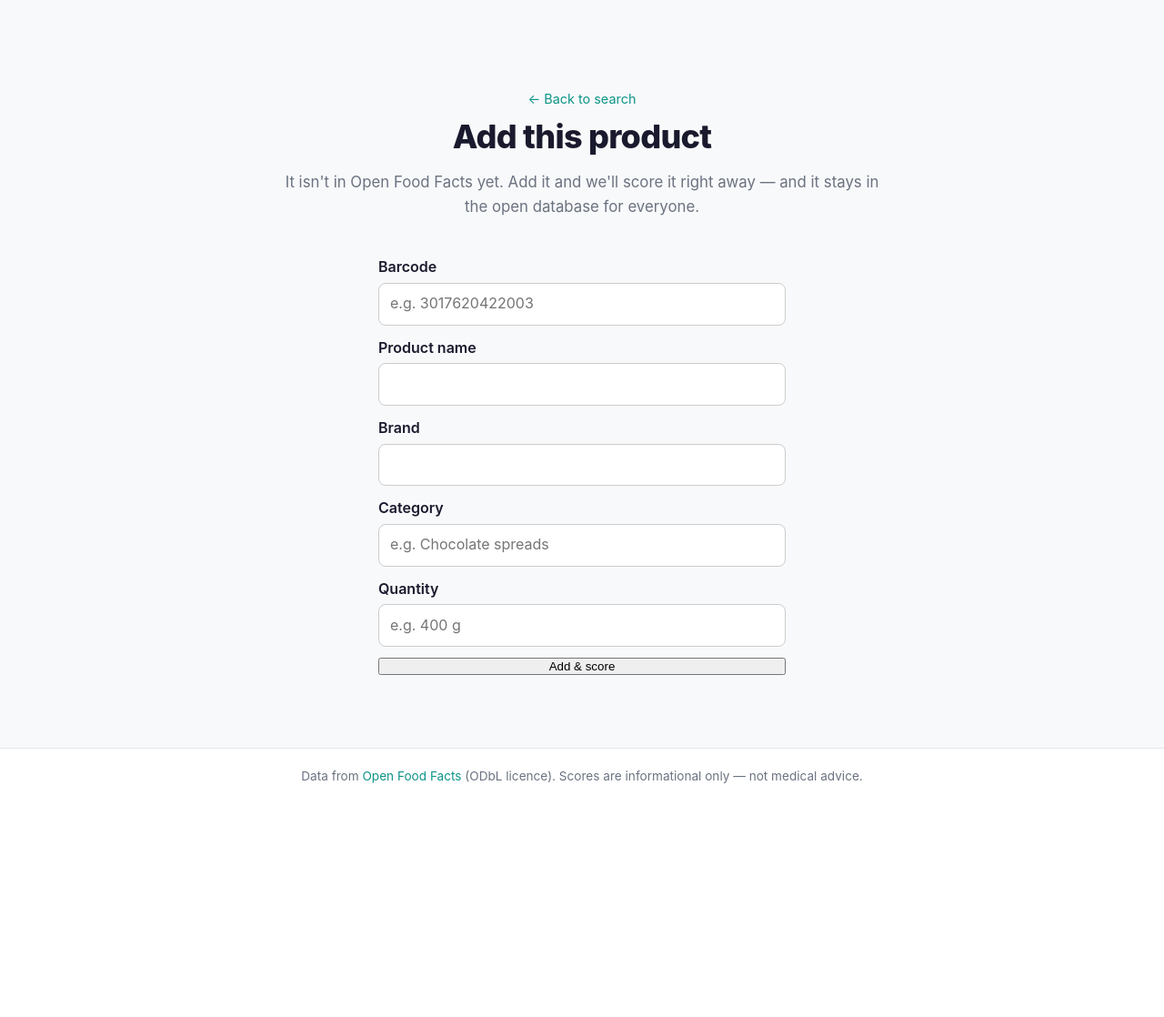
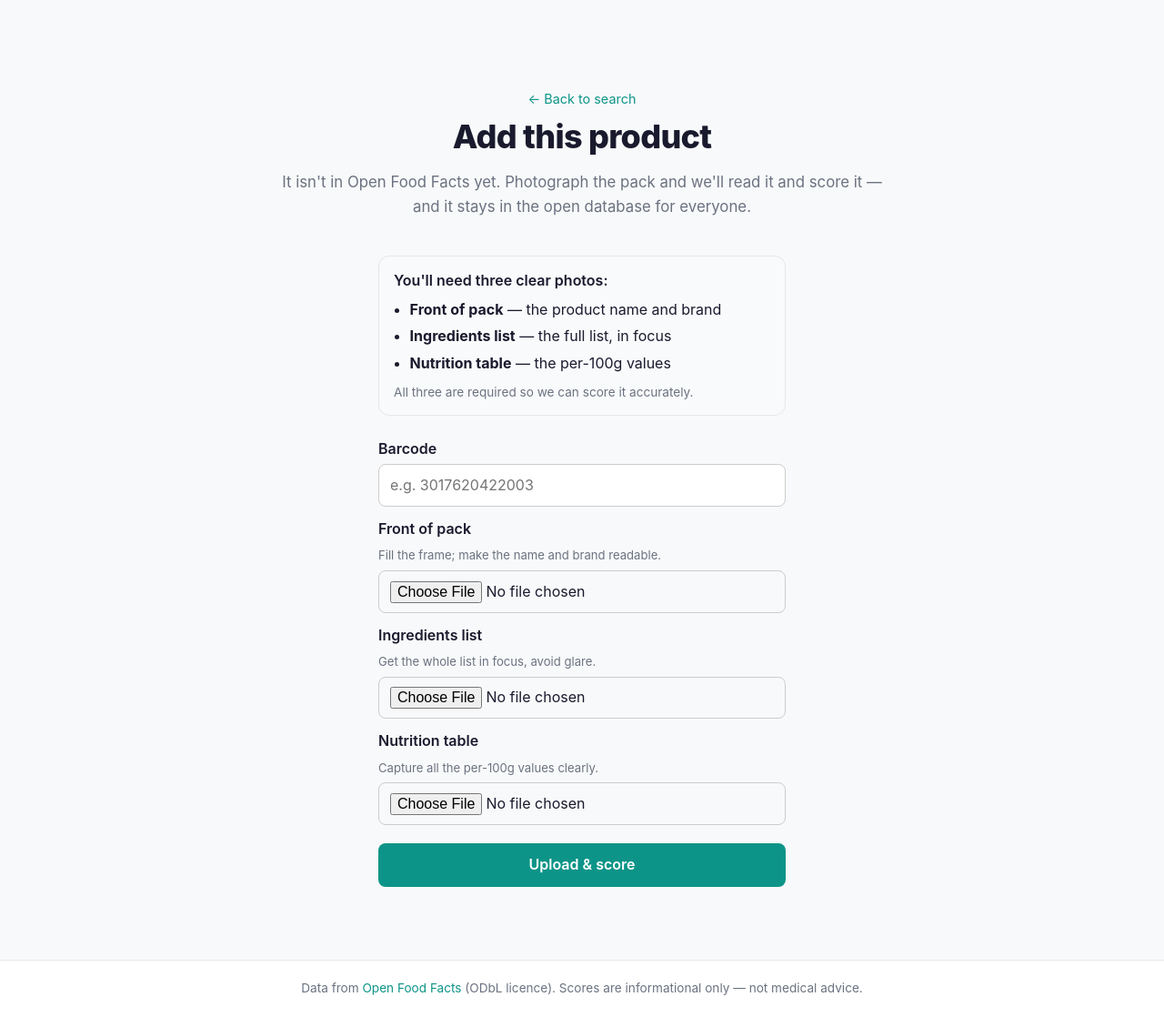
Before and after one commit to Churmann/Vera, a FastAPI app: page /add in a window 1280 px wide. Shown: the part 67-1185 px from the top of the page at 91% size. Before the commit the page ends 928 px from the top, so only its background shows below. Run offline with FastAPI, Linux system fonts and the light colour scheme.

Commit message:
feat: replace text add-product form with guided photo capture

```diff
--- a/app/main.py
+++ b/app/main.py
@@ -3,13 +3,14 @@ import time
 from contextlib import asynccontextmanager
 from pathlib import Path
 
-from fastapi import FastAPI, Form, Request
+from fastapi import FastAPI, File, Form, Request, UploadFile
 from fastapi.responses import HTMLResponse, JSONResponse, RedirectResponse
 from fastapi.staticfiles import StaticFiles
 from fastapi.templating import Jinja2Templates
 from markupsafe import Markup
 
 from app.additive_db import AdditiveDB
+from app.image_validation import validate_image
 from app.alternatives import find_better_alternatives
 from app.config import Settings
 from app.models import OFFError
@@ -20,6 +21,8 @@ from app.scoring.additive_scorer import AdditiveScorer
 from app.scoring.food_engine import FoodScoringEngine, uncapped_overall, weighted_overall, weighted_score
 
 BASE_DIR = Path(__file__).parent.parent
+
+_PHOTO_LABELS = {"front": "Front-of-pack", "ingredients": "Ingredients", "nutrition": "Nutrition"}
 
 
 def _clean_barcode(raw: str) -> str | None:
@@ -107,38 +110,41 @@ def create_app() -> FastAPI:
     async def add_product_submit(
         request: Request,
         barcode: str = Form(""),
-        name: str = Form(""),
-        brand: str = Form(""),
-        category: str = Form(""),
-        quantity: str = Form(""),
+        front_photo: UploadFile | None = File(None),
+        ingredients_photo: UploadFile | None = File(None),
+        nutrition_photo: UploadFile | None = File(None),
     ):
-        name = name.strip()
+        settings = request.app.state.settings
+        ctx = {"barcode": barcode.strip()}
         clean = _clean_barcode(barcode)
-        # Preserve exactly what the user typed when re-rendering on any error.
-        form_ctx = {
-            "barcode": barcode.strip(), "name": name, "brand": brand.strip(),
-            "category": category.strip(), "quantity": quantity.strip(),
-        }
         if clean is None:
             return templates.TemplateResponse(
                 request, "add.html",
-                {**form_ctx, "error": "Enter a valid barcode — 8 to 14 digits."},
-                status_code=400,
-            )
-        if not name:
-            return templates.TemplateResponse(
-                request, "add.html",
-                {**form_ctx, "error": "Product name is required."},
+                {**ctx, "error": "Enter a valid barcode — 8 to 14 digits."},
                 status_code=400,
             )
 
+        uploads = {"front": front_photo, "ingredients": ingredients_photo, "nutrition": nutrition_photo}
+        images: dict[str, bytes] = {}
+        for field, upload in uploads.items():
+            if upload is None or not upload.filename:
+                return templates.TemplateResponse(
+                    request, "add.html",
+                    {**ctx, "error": f"{_PHOTO_LABELS[field]} photo needed."},
+                    status_code=400,
+                )
+            data = await upload.read()
+            err = validate_image(data, max_bytes=settings.off_max_image_bytes)
+            if err:
+                return templates.TemplateResponse(
+                    request, "add.html",
+                    {**ctx, "error": f"{_PHOTO_LABELS[field]} photo: {err}"},
+                    status_code=400,
+                )
+            images[field] = data
+
         try:
-            await request.app.state.off_writer.add_product(
-                barcode=clean, name=name,
-                brand=form_ctx["brand"] or None,
-                category=form_ctx["category"] or None,
-                quantity=form_ctx["quantity"] or None,
-            )
+            await request.app.state.off_writer.add_product_photos(barcode=clean, images=images)
         except OFFError as e:
             if e.kind == "no_credentials":
                 message = Markup("Submitting products isn't configured on this server yet.")
@@ -147,20 +153,14 @@ def create_app() -> FastAPI:
                 message = Markup("Couldn't save to Open Food Facts — please try again.")
                 status = 502
             return templates.TemplateResponse(
-                request, "add.html", {**form_ctx, "error": message}, status_code=status,
+                request, "add.html", {**ctx, "error": message}, status_code=status,
             )
 
-        settings = request.app.state.settings
-        product = await _refetch_after_write(
+        # One immediate bounded attempt; the product page owns the pending UI.
+        await _refetch_after_write(
             request.app.state.off_client, clean, base_backoff=settings.off_retry_backoff,
         )
-        if product is None:
-            return templates.TemplateResponse(request, "add.html", {
-                **form_ctx,
-                "notice": "Added to Open Food Facts — it may take a moment to appear. "
-                          "Refresh shortly to see its Vera score.",
-            })
-        return RedirectResponse(url=f"/product/{clean}", status_code=303)
+        return RedirectResponse(url=f"/product/{clean}?submitted=1", status_code=303)
 
     @app.get("/search", response_class=HTMLResponse)
     async def search_results(request: Request, q: str = ""):
--- a/static/css/style.css
+++ b/static/css/style.css
@@ -579,3 +579,14 @@ a { color: inherit; }
 .add-field { display: flex; flex-direction: column; gap: 0.25rem; font-weight: 600; }
 .add-field input { padding: 0.6rem 0.75rem; font: inherit; border: 1px solid var(--border, #ccc); border-radius: 8px; font-weight: 400; }
 .form-notice { color: #1b5e20; background: #e8f5e9; padding: 0.6rem 0.85rem; border-radius: 8px; }
+
+/* Photo-capture add form */
+.photo-requirements { max-width: 28rem; margin: 1.25rem auto 0; text-align: left; background: var(--color-unknown-bg); border: 1px solid var(--color-border); border-radius: var(--radius); padding: 0.85rem 1rem; }
+.photo-requirements-title { font-weight: 600; margin: 0 0 0.4rem; }
+.photo-requirements ul { margin: 0; padding-left: 1.1rem; display: flex; flex-direction: column; gap: 0.25rem; }
+.photo-requirements-note { color: var(--color-text-muted); font-size: .85rem; margin: 0.5rem 0 0; }
+.photo-field { gap: 0.35rem; }
+.photo-guidance { font-weight: 400; font-size: .82rem; color: var(--color-text-muted); }
+.photo-field input[type="file"] { font: inherit; font-weight: 400; }
+.add-form button { margin-top: 0.5rem; padding: 0.7rem 1rem; background: var(--color-accent); color: #fff; border: none; border-radius: 8px; font: inherit; font-weight: 600; cursor: pointer; }
+.add-form button:hover { opacity: .88; }
--- a/templates/add.html
+++ b/templates/add.html
@@ -1,30 +1,46 @@
 {% extends "base.html" %}
-{% block title %}Add a product — Vera{% endblock %}
+{% block title %}Add this product — Vera{% endblock %}
 {% block content %}
 <section class="search-hero add-product">
   <a href="/" class="back-link">← Back to search</a>
   <h1>Add this product</h1>
-  <p class="tagline">It isn't in Open Food Facts yet. Add it and we'll score it right away — and it stays in the open database for everyone.</p>
+  <p class="tagline">It isn't in Open Food Facts yet. Photograph the pack and we'll read it and score it — and it stays in the open database for everyone.</p>
+
+  <div class="photo-requirements">
+    <p class="photo-requirements-title">You'll need three clear photos:</p>
+    <ul>
+      <li><strong>Front of pack</strong> — the product name and brand</li>
+      <li><strong>Ingredients list</strong> — the full list, in focus</li>
+      <li><strong>Nutrition table</strong> — the per-100g values</li>
+    </ul>
+    <p class="photo-requirements-note">All three are required so we can score it accurately.</p>
+  </div>
+
   {% if notice %}<p class="form-notice">{{ notice }}</p>{% endif %}
   {% if error %}<p class="form-error">{{ error }}</p>{% endif %}
-  <form action="/add" method="post" class="add-form">
+
+  <form action="/add" method="post" enctype="multipart/form-data" class="add-form">
     <label class="add-field">Barcode
       <input name="barcode" inputmode="numeric" autocomplete="off"
              placeholder="e.g. 3017620422003" value="{{ barcode or '' }}" required>
     </label>
-    <label class="add-field">Product name
-      <input name="name" autocomplete="off" value="{{ name or '' }}" required>
+
+    <label class="add-field photo-field">Front of pack
+      <span class="photo-guidance">Fill the frame; make the name and brand readable.</span>
+      <input type="file" name="front_photo" accept="image/jpeg,image/png,image/webp" capture="environment" required>
     </label>
-    <label class="add-field">Brand
-      <input name="brand" autocomplete="off" value="{{ brand or '' }}">
+
+    <label class="add-field photo-field">Ingredients list
+      <span class="photo-guidance">Get the whole list in focus, avoid glare.</span>
+      <input type="file" name="ingredients_photo" accept="image/jpeg,image/png,image/webp" capture="environment" required>
     </label>
-    <label class="add-field">Category
-      <input name="category" autocomplete="off" placeholder="e.g. Chocolate spreads" value="{{ category or '' }}">
+
+    <label class="add-field photo-field">Nutrition table
+      <span class="photo-guidance">Capture all the per-100g values clearly.</span>
+      <input type="file" name="nutrition_photo" accept="image/jpeg,image/png,image/webp" capture="environment" required>
     </label>
-    <label class="add-field">Quantity
-      <input name="quantity" autocomplete="off" placeholder="e.g. 400 g" value="{{ quantity or '' }}">
-    </label>
-    <button type="submit">Add &amp; score</button>
+
+    <button type="submit">Upload &amp; score</button>
   </form>
 </section>
 {% endblock %}
```
Also changed, not shown: tests/test_routes.py (+73 -97 lines).
